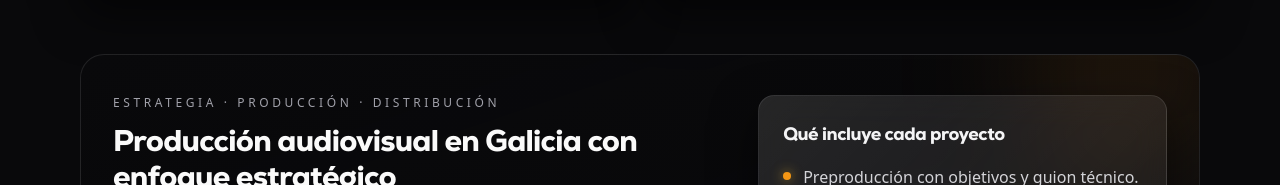
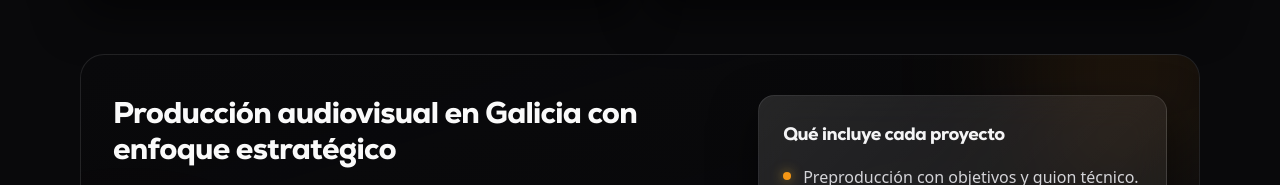
Before and after one commit to kulmenvisuals/KULMEN-VISUALS, a React (Vite) app: page / in a window 1280 px wide. Shown: the part 1433-1618 px from the top of the page. Built offline with nearby package versions, Linux system fonts and the light colour scheme.

Commit message:
Update Home.jsx

```diff
--- a/src/pages/Home.jsx
+++ b/src/pages/Home.jsx
@@ -454,9 +454,6 @@
           <div className="pointer-events-none absolute -bottom-24 -left-16 h-56 w-56 rounded-full bg-amber-500/10 blur-3xl" />
           <div className="grid gap-8 md:grid-cols-[1.2fr_0.8fr]">
             <div>
-              <p className="kv-eyebrow text-zinc-400 mb-3">
-                Estrategia · Producción · Distribución
-              </p>
               <h2 className="kv-section-title mb-4">
                 Producción audiovisual en Galicia con enfoque estratégico
               </h2>
```
